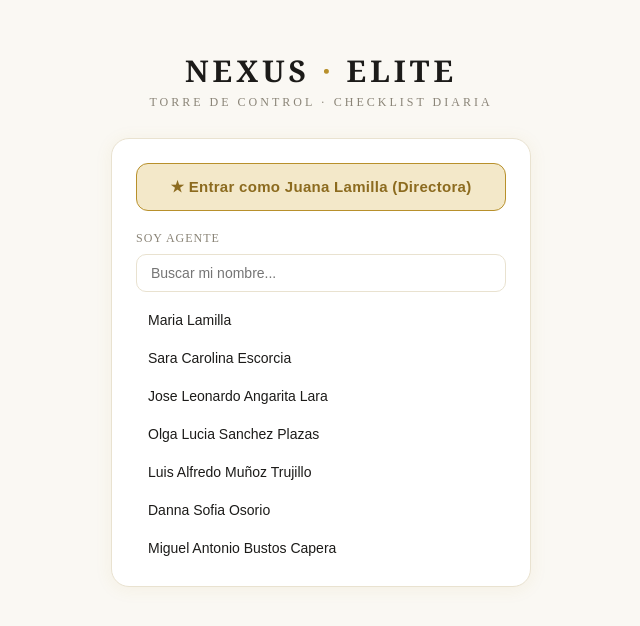
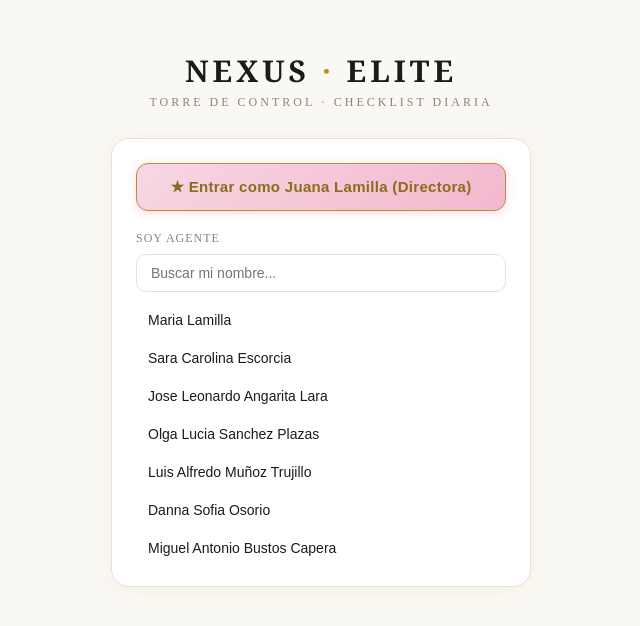
Before and after one commit to juanalamillam24-hash/elitenexus, a React (Vite) app: page / in a window 1280 px wide. Shown: the part 102-728 px from the top of the page, without its empty margins (319-959 px from the left). Built offline with nearby package versions, Linux system fonts and the light colour scheme.

Commit message:
Estilo rosado con dorado en botón de la directora en login
Co-Authored-By: Claude Opus 4.8 <noreply@anthropic.com>
Claude-Session: https://claude.ai/code/session_01GDtPiY6n8Uir5U2nbkC2Bk

```diff
--- a/src/App.jsx
+++ b/src/App.jsx
@@ -261,13 +261,14 @@ function LoginScreen({ onLogin }) {
               padding: "14px 16px",
               borderRadius: 12,
               border: `1.5px solid ${GOLD}`,
-              background: GOLD_LIGHT,
+              background: "linear-gradient(135deg, #F7D7E3 0%, #F3B7CE 100%)",
               color: GOLD_DARK,
               fontWeight: 700,
               fontSize: 15,
               marginBottom: 20,
               cursor: "pointer",
               letterSpacing: 0.3,
+              boxShadow: "0 2px 10px rgba(214,110,150,0.25)",
             }}
           >
             ★ Entrar como {DIRECTOR.name} (Directora)
```
